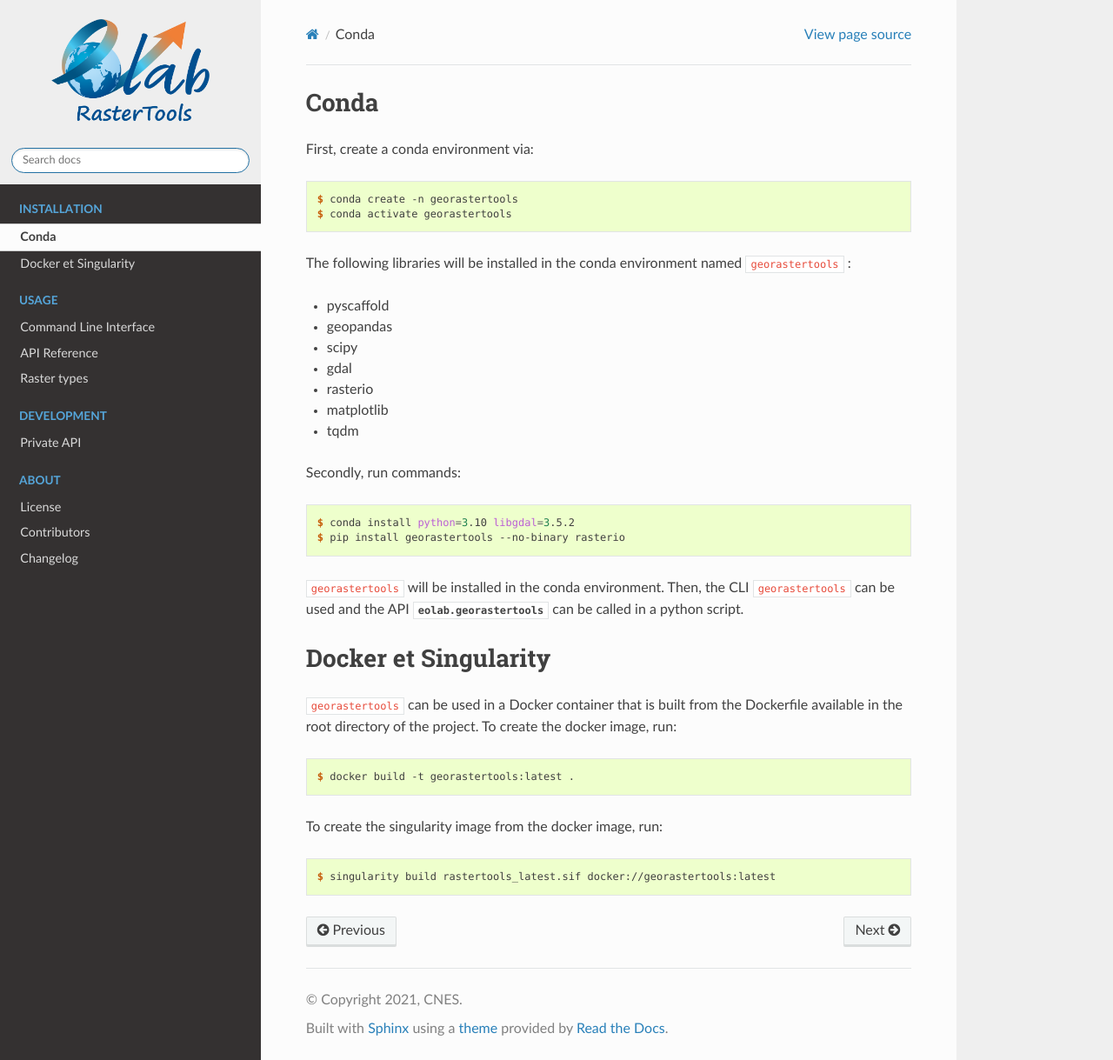
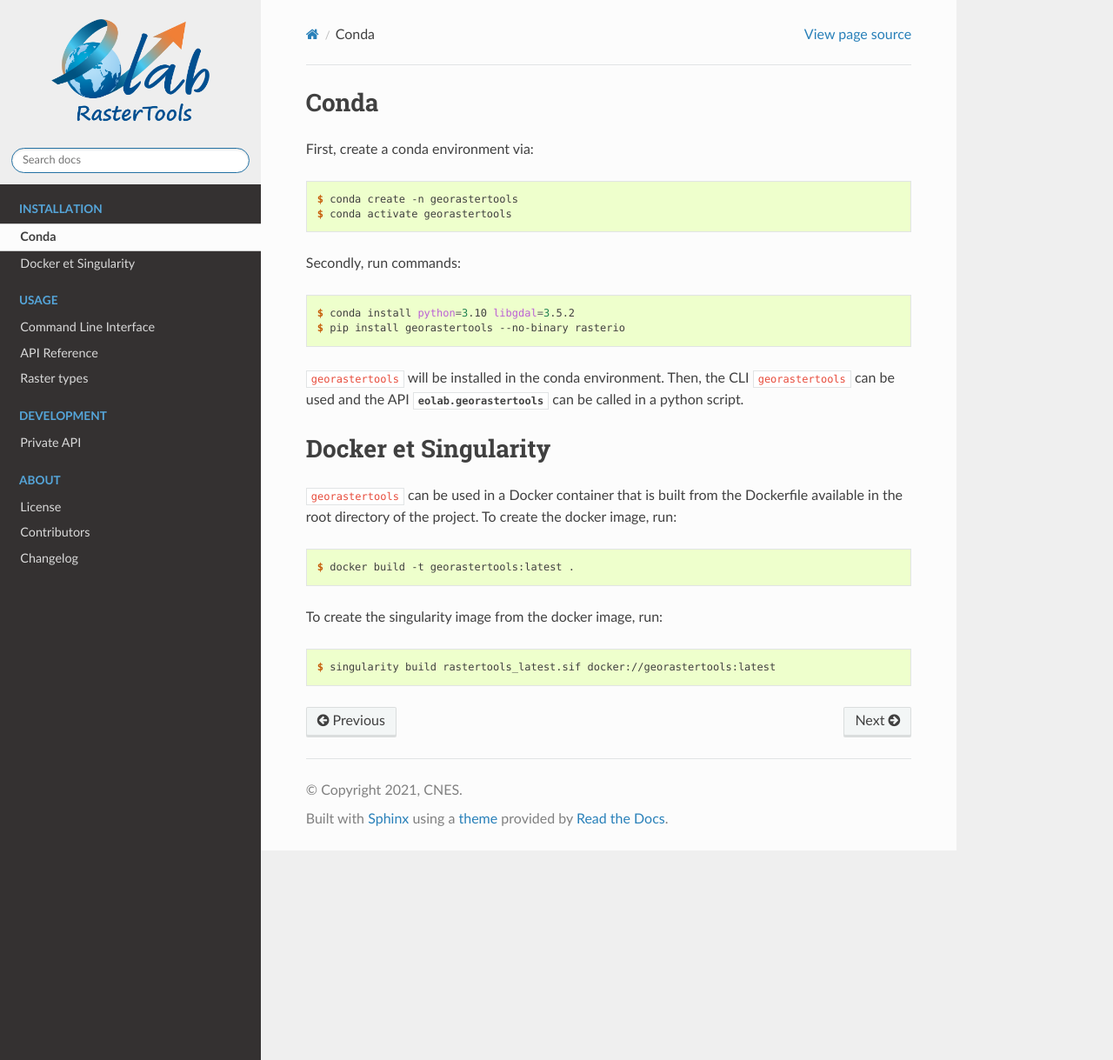
Before and after one commit to CNES/rastertools, a Sphinx documentation site: the page built from docs/install.rst, in a window 1280 px wide and 1219 px high. Shown: the whole window at 87% size. Built offline with Sphinx 7.4.7 and the Read the Docs theme 3.1.0, drawn with Linux system fonts in a browser that asks for light colours; the version number is read from the project's files by our own code.

Commit message:
docs : updated install doc

```diff
--- a/docs/install.rst
+++ b/docs/install.rst
@@ -7,16 +7,6 @@ First, create a conda environment via:
 
   $ conda create -n georastertools
   $ conda activate georastertools
-
-The following libraries will be installed in the conda environment named ``georastertools`` :
-
-- pyscaffold
-- geopandas
-- scipy
-- gdal
-- rasterio
-- matplotlib
-- tqdm
 
 Secondly, run commands:
 
```
